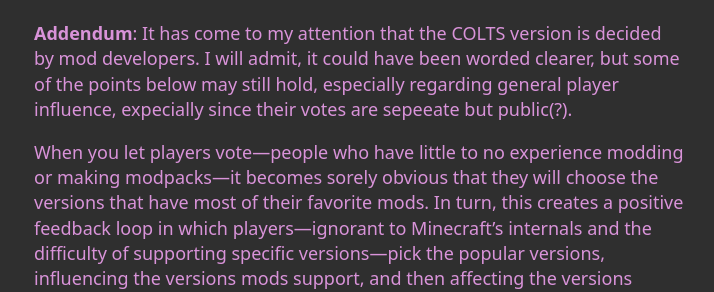
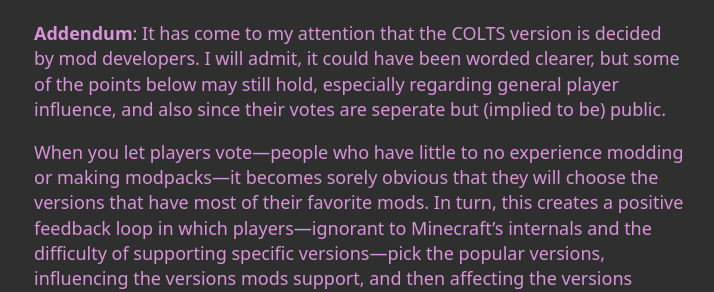
Before and after one commit to sylv256/sylv256.github.io, a Jekyll site: the page built from _posts/2025-09-10-on-community-lts.md, in a window 1280 px wide. Shown: the part 2238-2530 px from the top of the page, without its empty margins (281-995 px from the left). Built offline with Jekyll 4.4.1, drawn with Linux system fonts in a browser that asks for light colours; our own code applies the rules of GitHub Pages for plain Markdown files.

Commit message:
fix(blog): typo

```diff
--- a/_posts/2025-09-10-on-community-lts.md
+++ b/_posts/2025-09-10-on-community-lts.md
@@ -33,7 +33,7 @@ Modding is an art form, but some people don't see it that way. There are three i
 So it's clear that the grand majority of these popular update-slop YouTubers are not acting in the community's best interest, but surely the old guard are, right? Not necessarily. Sometimes nostalgia takes over a person's opinions and they begin saying that things were "better in the old days". I don't think this is productive, and some of the hate and condescension toward newer versions, their users, and newer loaders sometimes comes from these people. However, a vocal minority like that is inevitable among a group of modders who have seen the horrors for years. Even still, the sentiment that old versions of Minecraft are better than the current ones remains popular among this group which may explain the kind of people in favor of COLTS. Given that discussion and voting being exclusive to that group has been criticized, movements like COLTS have toned down their language and opened voting to a wider audience, but maybe we're letting *too many* people vote.
 
 ## Letting Players Vote: A Feedback Loop
-**Addendum**: It has come to my attention that the COLTS version is decided by mod developers. I will admit, it could have been worded clearer, but some of the points below may still hold, especially regarding general player influence, expecially since their votes are sepeeate but public(?).
+**Addendum**: It has come to my attention that the COLTS version is decided by mod developers. I will admit, it could have been worded clearer, but some of the points below may still hold, especially regarding general player influence,  and also since their votes are seperate but (implied to be) public.
 
 When you let players vote---people who have little to no experience modding or making modpacks---it becomes sorely obvious that they will choose the versions that have most of their favorite mods. In turn, this creates a positive feedback loop in which players---ignorant to Minecraft's internals and the difficulty of supporting specific versions---pick the popular versions, influencing the versions mods support, and then affecting the versions players pick. This is no way to run an informed vote of a standard that would greatly impact what versions most mods would be available on, especially when the arbiter of the standard is presented as an authority. Hell, the standard probably shouldn't *be* a standard. This is a glaring vulnerability in the system, and I hypothesize this is because they want versions like `1.21.1` and `1.20.1` to be the chosen standard Minecraft versions.
 
```
